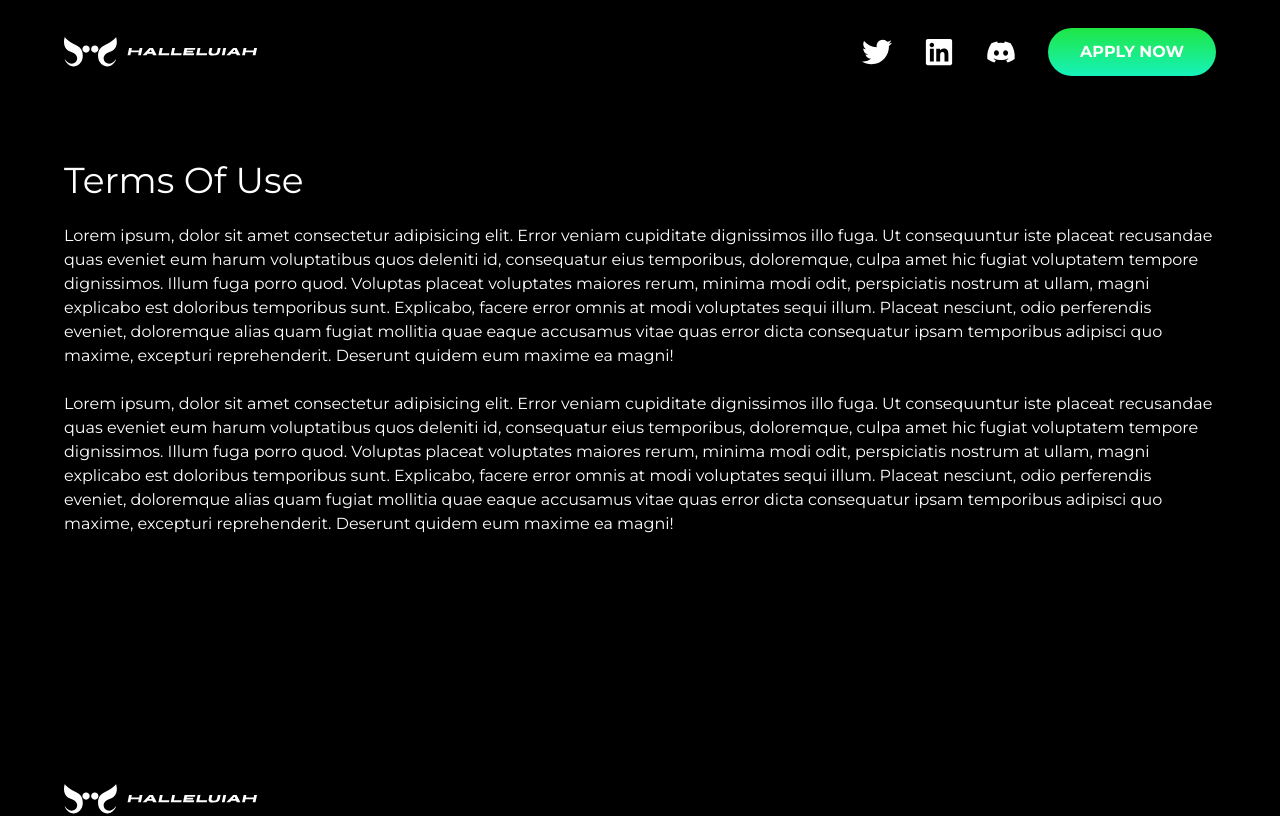
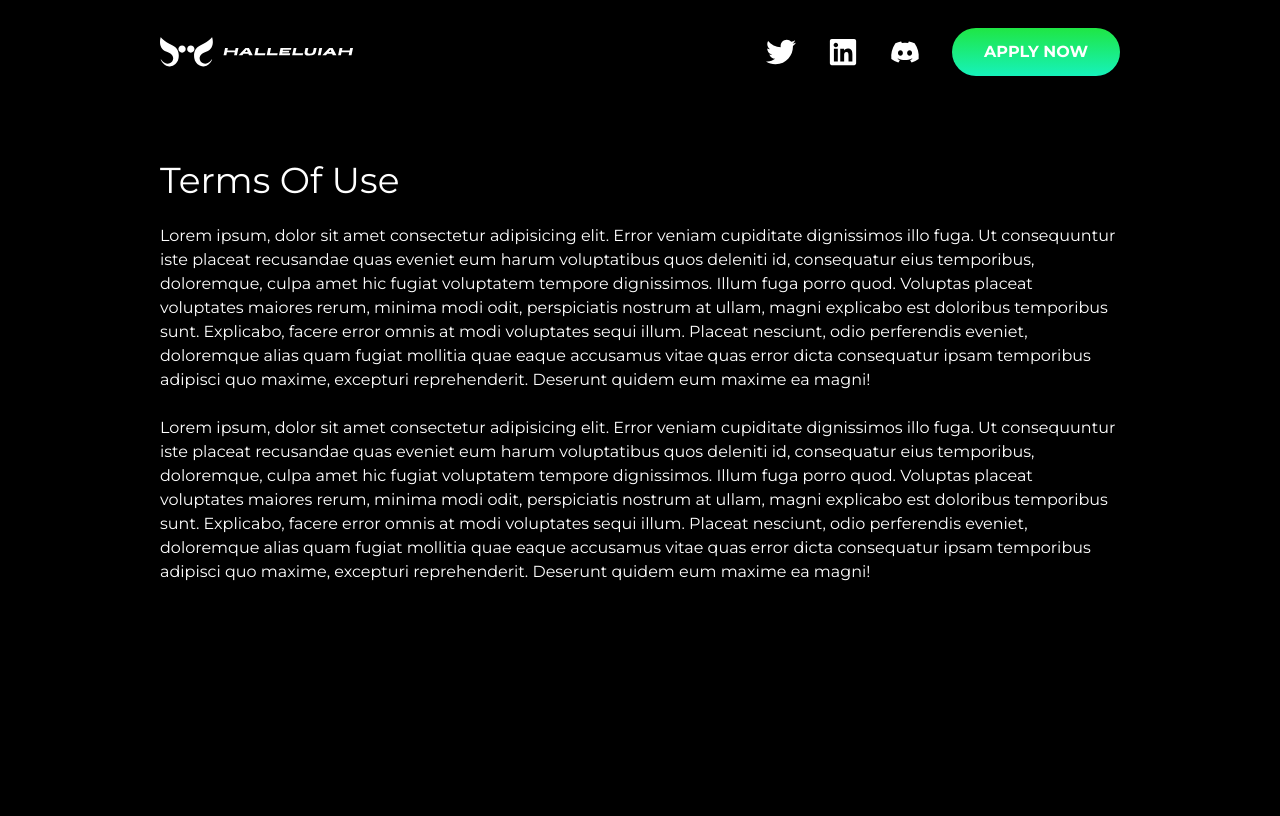
Before and after one commit to abdullahmehboob20s/LP-web, a React (Create React App) app: page /terms-of-use in a window 1280 px wide. Shown: the top 816 px of the page. Built offline with nearby package versions, Linux system fonts and the light colour scheme.

Commit message:
Width Fixed

```diff
--- a/src/index.css
+++ b/src/index.css
@@ -17,7 +17,7 @@
 @layer components {
   .container {
     /* 1700px */
-    @apply max-w-[106.25rem] mx-auto w-[90%];
+    @apply max-w-[70rem] mx-auto w-[90%] xl:w-[75%];
   }
 
   .hightlight-card {
```
